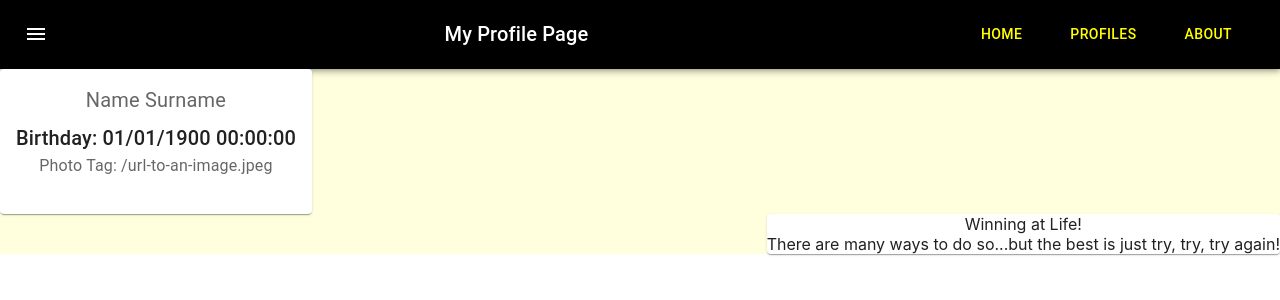
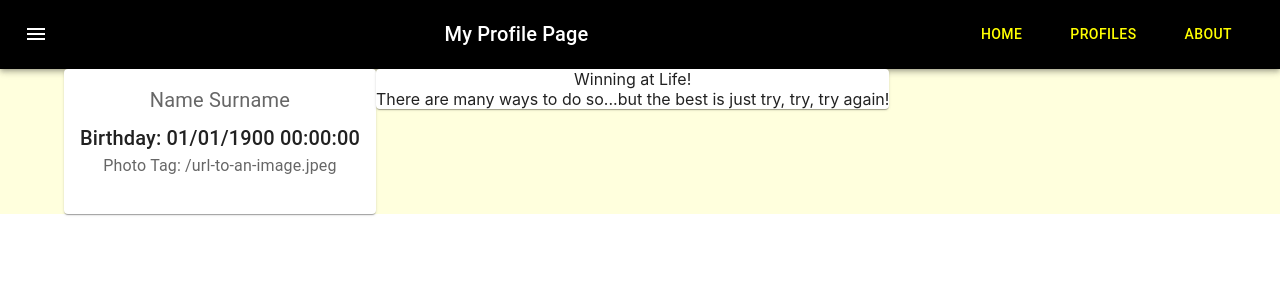
Before and after one commit to jpmhaggerty/react-router-checkpoint, a React (Create React App) app: page /home in a window 1280 px wide. Shown: the top 300 px of the page. Built offline with nearby package versions, Linux system fonts and the light colour scheme.

Commit message:
More cleanup

```diff
--- a/src/components/Home.js
+++ b/src/components/Home.js
@@ -4,6 +4,8 @@
 import Card from "@mui/material/Card";
 import CardContent from "@mui/material/CardContent";
 import Typography from "@mui/material/Typography";
+import Container from "@mui/material/Container";
+import Box from "@mui/material/Box";
 
 function Home({ myProfile }) {
   return (
@@ -12,7 +14,9 @@
         <ButtonAppBar title="My Profile Page" />
       </header>
       <main>
+        <Container>
           <Grid sx={{ flexGrow: 1 }} container spacing={0}>
+          <Box>
             <Card>
               <CardContent>
                 <Typography
@@ -20,7 +24,8 @@
                   color="text.secondary"
                   gutterBottom
                 >
-                {myProfile.personalProfile[0].firstName} {myProfile.personalProfile[0].lastName}
+                  {myProfile.personalProfile[0].firstName}{" "}
+                  {myProfile.personalProfile[0].lastName}
                 </Typography>
                 <Typography variant="h6" component="div">
                   Birthday: {myProfile.personalProfile[0].birthday}
@@ -30,6 +35,8 @@
                 </Typography>
               </CardContent>
             </Card>
+            </Box>
+            <Box>
             <Grid container justifyContent="right" spacing={2}>
               {myProfile.newsArticles.map((item, value) => (
                 <Grid key={value} item>
@@ -41,7 +48,9 @@
                 </Grid>
               ))}
             </Grid>
+            </Box>
           </Grid>
+        </Container>
       </main>
     </div>
   );
--- a/src/components/Profiles.js
+++ b/src/components/Profiles.js
@@ -6,6 +6,9 @@
 import ProfilePicture from "./ProfilePicture.js";
 import CardContent from "@mui/material/CardContent";
 import Typography from "@mui/material/Typography";
+import Box from "@mui/material/Box";
+import Container from "@mui/material/Container";
+
 
 function Profiles({ myProfile }) {
   return (
@@ -14,8 +17,10 @@
         <ButtonAppBar title="Community Profiles" />
       </header>
       <main>
+        <Container>
         <Grid sx={{ flexGrow: 1 }} container spacing={2}>
-          <Grid item xs={4}>
+          <Box>
+            <Grid item xs={4}>
             <Grid container justifyContent="center" spacing={2}>
               {myProfile.contactProfiles.map((item, value) => (
                 <Grid key={value} item>
@@ -42,7 +47,9 @@
               ))}
             </Grid>
           </Grid>
+          </Box>
         </Grid>
+        </Container>
       </main>
       <Route path={["/profiles/:id"]}>
         <ProfilePicture myProfile={myProfile} />
```
Lines whose indentation alone changed are shown as unchanged.
